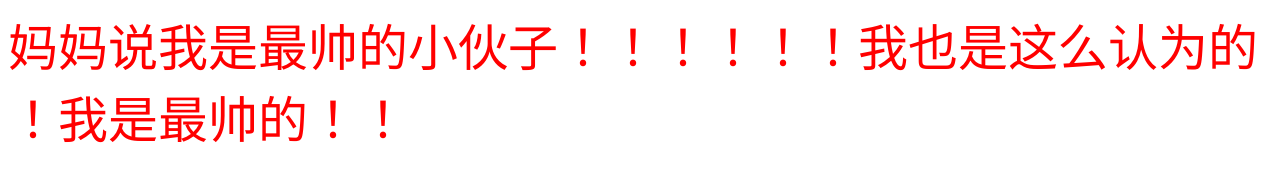
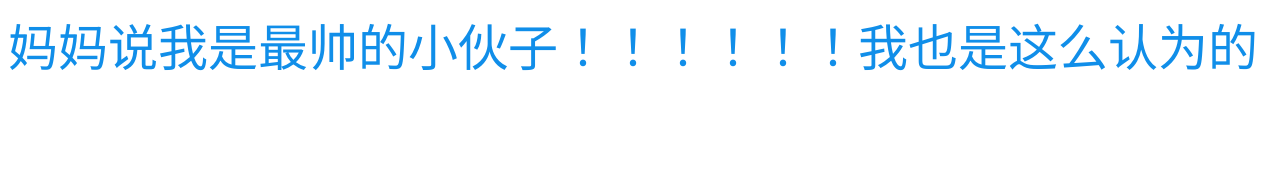
Before and after one commit to JoeyQian0917/WebBlog-1, a React app: page / in a window 1280 px wide. Built offline with nearby package versions, Linux system fonts and the light colour scheme; some packages are replaced by stand-ins of ours.

Commit message:
js特效

```diff
--- a/app/components/hello.js
+++ b/app/components/hello.js
@@ -1,12 +1,12 @@
-import React  from 'react';
+import React, { Component } from 'react';
 import './hello.less';
 
 
-export default class Hello extends React.Component {
+export default class Hello extends Component {
 	render(){
 		return (
 			<div className="hello-component">
-				妈妈说我是最帅的小伙子！！！！！！我也是这么认为的 ！我是最帅的！！
+				妈妈说我是最帅的小伙子！！！！！！我也是这么认为的
 			</div>
 		);
 	}
--- a/app/components/hello.less
+++ b/app/components/hello.less
@@ -1,4 +1,4 @@
 .hello-component {
 	font-size:50px;
-	color:red
+	color:#108ee9
 }
--- a/index.tpl.html
+++ b/index.tpl.html
@@ -6,5 +6,6 @@
 
 </head>
 <body>
-<div id="root"></div>
+	<div id="root"></div>
+	<script type="text/javascript" color="255,0,0" opacity='0.7' zIndex="-2" count="99" src="//cdn.bootcss.com/canvas-nest.js/1.0.1/canvas-nest.min.js"></script>
 </html>
```
